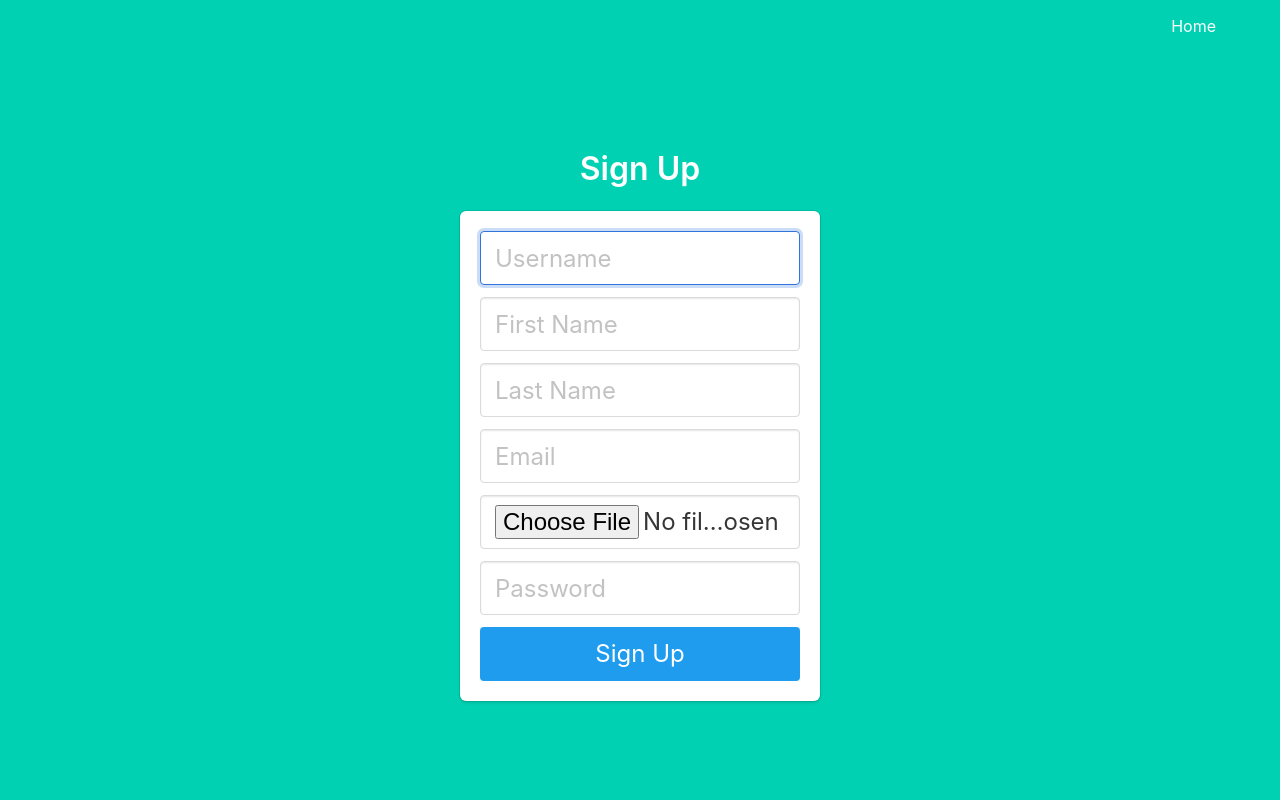
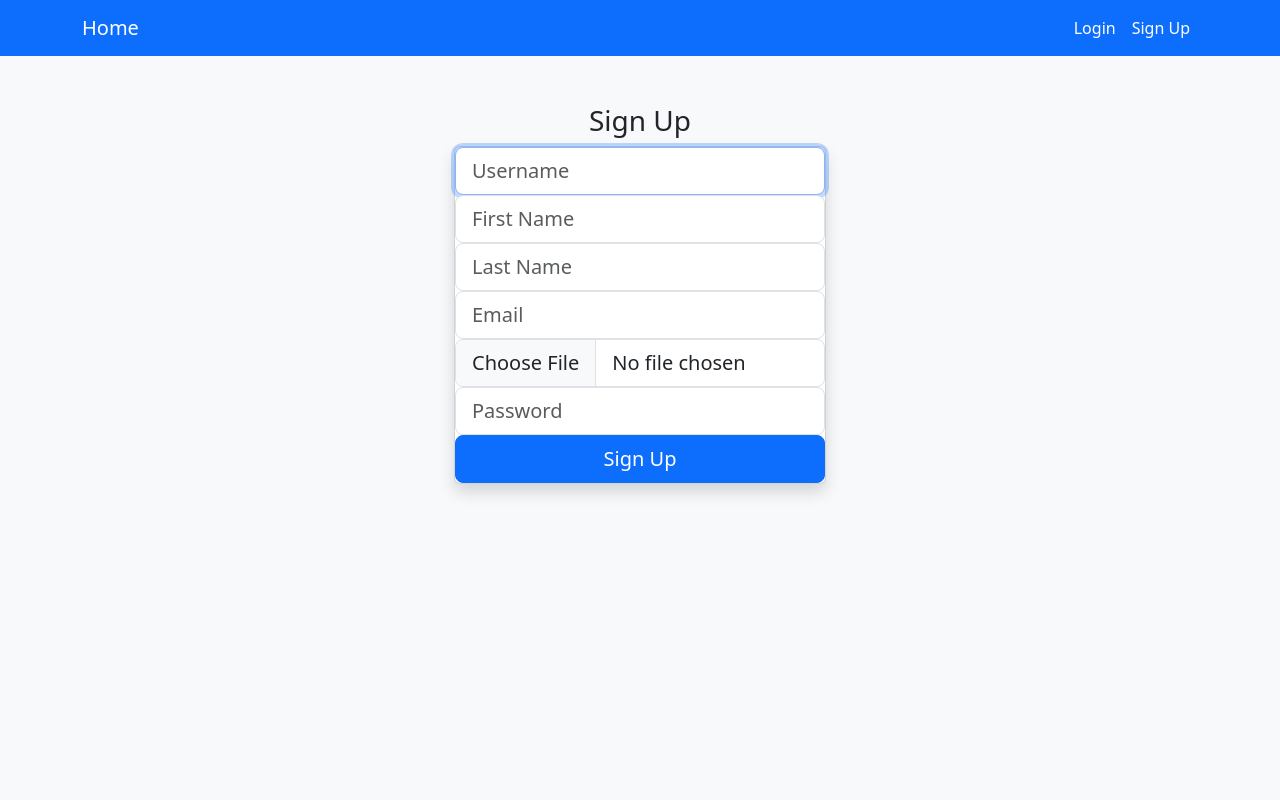
Before and after one commit to bharathnandanreddy/cloudproject1, a Flask app: page /signup in a window 1280 px wide. Run offline with Flask 2, Linux system fonts and the light colour scheme.

Commit message:
added changes

```diff
--- /dev/null
+++ b/project/static/1675541271_Limerick.txt
@@ -0,0 +1,6 @@
+A Canner Can Can Limerick
+A canner exceedingly canny,
+One morning remarked to his granny:
+A canner can can
+Anything that he can,
+But a canner can't can a can, can he?
--- /dev/null
+++ b/project/static/1675541310_Limerick.txt
@@ -0,0 +1,6 @@
+A Canner Can Can Limerick
+A canner exceedingly canny,
+One morning remarked to his granny:
+A canner can can
+Anything that he can,
+But a canner can't can a can, can he?
--- a/project/templates/base.html
+++ b/project/templates/base.html
@@ -6,49 +6,40 @@
     <meta http-equiv="X-UA-Compatible" content="IE=edge">
     <meta name="viewport" content="width=device-width, initial-scale=1">
     <title>Flask Auth Example</title>
-    <link rel="stylesheet" href="https://cdnjs.cloudflare.com/ajax/libs/bulma/0.7.2/css/bulma.min.css" />
+    <link href="https://cdn.jsdelivr.net/npm/bootstrap@5.3.0-alpha1/dist/css/bootstrap.min.css" rel="stylesheet" integrity="sha384-GLhlTQ8iRABdZLl6O3oVMWSktQOp6b7In1Zl3/Jr59b6EGGoI1aFkw7cmDA6j6gD" crossorigin="anonymous">
 </head>
 
 <body>
-    <section class="hero is-primary is-fullheight">
+    <section class="jumbotron jumbotron-fluid bg-light" text-light text-center" style="height: 100vh;">
+        <nav class="navbar navbar-expand-lg navbar-dark bg-primary">
+            <div class="container">
+            <a class="navbar-brand" href="{{ url_for('main.index') }}" >Home</a>
+            <div>
+            <button class="navbar-toggler" type="button" data-toggle="collapse" data-target="#navbarNavAltMarkup" aria-controls="navbarNavAltMarkup" aria-expanded="false" aria-label="Toggle navigation">
+              <span class="navbar-toggler-icon"></span>
+            </button>
+            <div class="collapse navbar-collapse" id="navbarNavAltMarkup">
+              <div class="navbar-nav">
+                {% if loggedin == True %}
+                            <a class="nav-item nav-link active" href="{{ url_for('main.profile') }}">Profile</a>
+                {% endif %}
+                {% if loggedin != True %}
+                            <a class="nav-item nav-link active" href="{{ url_for('auth.login') }}">Login</a>
 
-        <div class="hero-head">
-            <nav class="navbar">
-                <div class="container">
-                    <div id="navbarMenuHeroA" class="navbar-menu">
-                        <div class="navbar-end">
+                {% endif %}
+                {% if loggedin != True %}
+                            <a class="nav-item nav-link active" href="{{ url_for('auth.signup') }}">Sign Up</a>
 
-                            <a href="{{ url_for('main.index') }}" class="navbar-item">
-                                Home
-                            </a>
-                            {% if loggedin == True %}
-                            <a href="{{ url_for('main.profile') }}" class="navbar-item">
-                                Profile
-                            </a>
-                            {% endif %}
+                {% endif %}
+                {% if loggedin == True %}
+                            <a class="nav-item nav-link active" href="{{ url_for('auth.logout') }}" >Logout</a>
 
-                            {% if loggedin == False %}
-                            <a href="{{ url_for('auth.login') }}" class="navbar-item">
-                                Login
-                            </a>
-                            {% endif %}
+                {% endif %}
+            </div>
+        </div>
+          </nav>
+        <div>
 
-                            {% if loggedin == False %}
-                            <a href="{{ url_for('auth.signup') }}" class="navbar-item">
-                                Sign Up
-                            </a>
-                            {% endif %}
-
-                            {% if loggedin == True %}
-                            <a href="{{ url_for('auth.logout') }}" class="navbar-item">
-                                Logout
-                            </a>
-                            {% endif %}
-
-                        </div>
-                    </div>
-                </div>
-            </nav>
         </div>
 
         <div class="hero-body">
@@ -58,6 +49,8 @@
             </div>
         </div>
     </section>
+    <script src="https://cdn.jsdelivr.net/npm/bootstrap@5.3.0-alpha1/dist/js/bootstrap.bundle.min.js" integrity="sha384-w76AqPfDkMBDXo30jS1Sgez6pr3x5MlQ1ZAGC+nuZB+EYdgRZgiwxhTBTkF7CXvN" crossorigin="anonymous"></script>
+
 </body>
 
 </html>
--- a/project/templates/signup.html
+++ b/project/templates/signup.html
@@ -1,53 +1,41 @@
 {% extends "base.html" %}
 
 {% block content %}
-<div class="column is-4 is-offset-4">
-    <h3 class="title">Sign Up</h3>
-    <div class="box">
-        {% with messages = get_flashed_messages() %}
+<div class="col-md-4 mx-auto my-5">
+    <h3 class="text-center">Sign Up</h3>
+    <div class="card shadow">
+        <form method="POST" action="/signup" enctype="multipart/form-data">
+            <div class="form-group">
+                <input required class="form-control form-control-lg" type="text" name="username" placeholder="Username" autofocus="">
+            </div>
+            <div class="form-group">
+                <input required class="form-control form-control-lg" type="text" name="fname" placeholder="First Name" autofocus="">
+            </div>
+            <div class="form-group">
+                <input required class="form-control form-control-lg" type="text" name="lname" placeholder="Last Name" autofocus="">
+            </div>
+
+            <div class="form-group">
+                <input required class="form-control form-control-lg" type="email" name="email" placeholder="Email" autofocus="">
+            </div>
+            <div class="form-group">
+                <input class="form-control form-control-lg" type = "file" name = "file" placeholder="Choose a file" autofocus=""/>
+            </div>
+
+            <div class="form-group">
+                <input required class="form-control form-control-lg" type="password" name="password" placeholder="Password">
+            </div>
+
+            <button  class="w-100 btn btn-lg btn-primary" type="submit">Sign Up</button>
+        </form>
+
+    </div>
+    {% with messages = get_flashed_messages() %}
         {% if messages %}
-            <div class="notification is-danger">
-                {{ messages[0] }}. Go to <a href="{{ url_for('auth.login') }}">login page</a>.
+            <div class="alert alert-danger">
+                { messages[0]}}. Go to <a href="{{ url_for('auth.login') }}">login page</a>.
             </div>
         {% endif %}
         {% endwith %}
-        <form method="POST" action="/signup" enctype="multipart/form-data">
-            <div class="field">
-                <div class="control">
-                    <input  class="input is-large" type="text" name="username" placeholder="Username" autofocus="">
-                </div>
-            </div>
-            <div class="field">
-                <div class="control">
-                    <input  class="input is-large" type="text" name="fname" placeholder="First Name" autofocus="">
-                </div>
-            </div>
-
-            <div class="field">
-                <div class="control">
-                    <input  class="input is-large" type="text" name="lname" placeholder="Last Name" autofocus="">
-                </div>
-            </div>
-
-            <div class="field">
-                <div class="control">
-                    <input  class="input is-large" type="email" name="email" placeholder="Email" autofocus="">
-                </div>
-            </div>
-            <div class="field">
-                <div class="control">
-                    <input class="input is-large" type = "file" name = "file" placeholder="Choose a file" autofocus=""/>
-                </div>
-            </div>
-
-            <div class="field">
-                <div class="control">
-                    <input  class="input is-large" type="password" name="password" placeholder="Password">
-                </div>
-            </div>
-
-            <button class="button is-block is-info is-large is-fullwidth">Sign Up</button>
-        </form>
-    </div>
 </div>
 {% endblock %}
```
Also changed, not shown: project/__init__.py (+23 -25 lines), project/templates/index.html (+6 -2 lines), project/templates/login.html (+22 -21 lines), project/templates/profile.html (+25 -15 lines), 1 other file.
